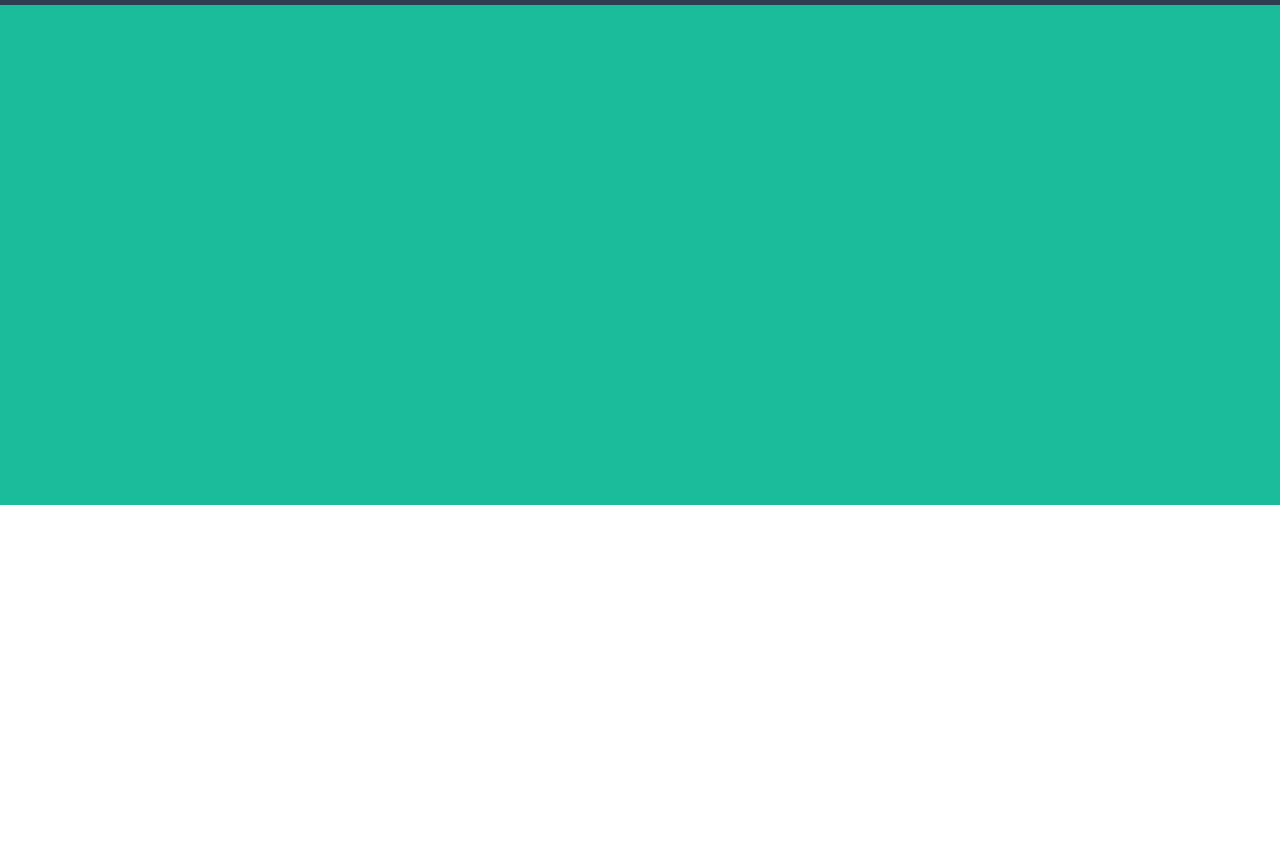
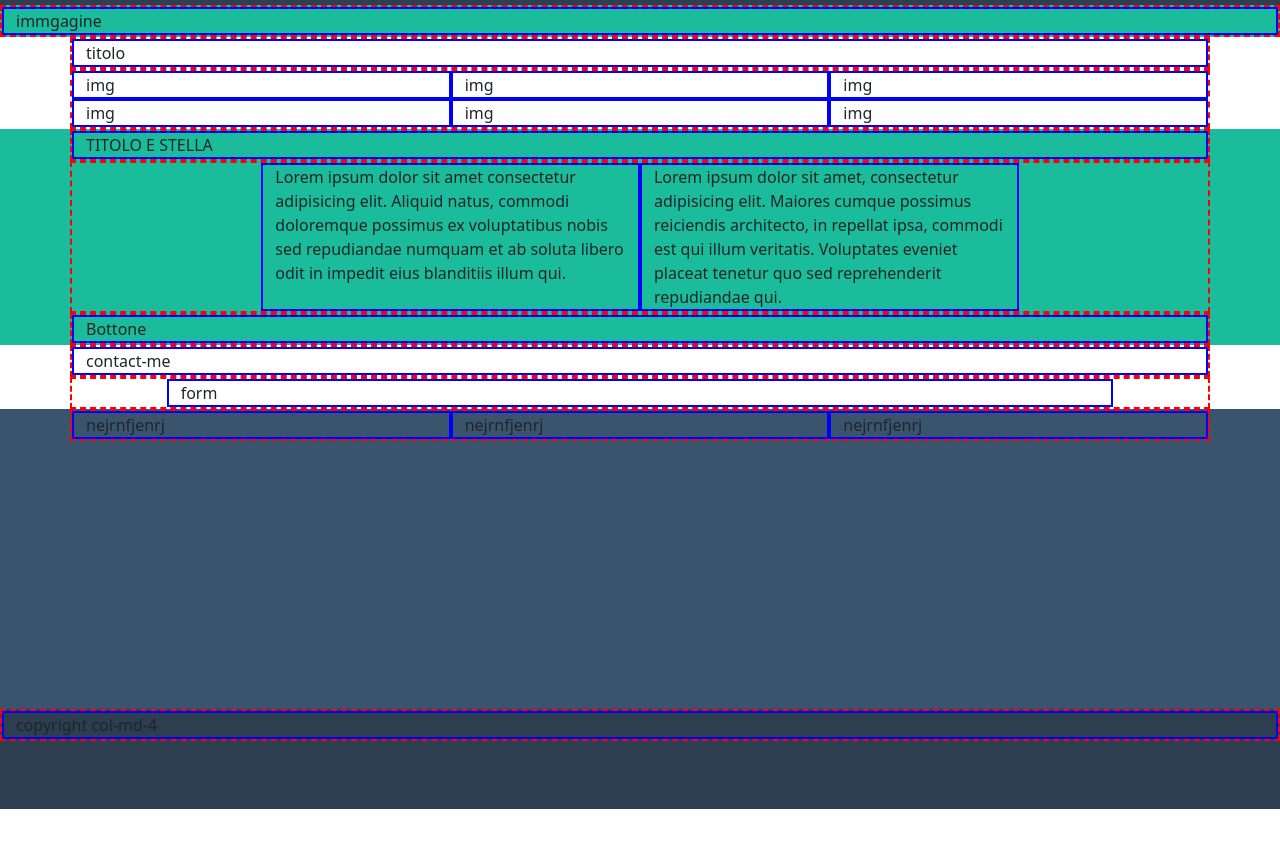
Before and after one commit to gianlutech/html-css-bootstrap-freelancer, a plain HTML site: page index.html in a window 1280 px wide. Shown: the part 51-898 px from the top of the page. After the commit the page ends 860 px from the top, so only its background shows below. Drawn offline with nearby package versions, Linux system fonts and the light colour scheme.

Commit message:
layout correct and add img

```diff
--- a/css/style.css
+++ b/css/style.css
@@ -1,5 +1,8 @@
 .bg-dark-blue{
     background-color: #2C3E50;
+}
+.bg-blue{
+    background-color: #3A546D;
 }
 .footer-top{
     min-height: 300px;
@@ -14,11 +17,9 @@
     background-color: white;
 }
 .about{
-    height: 500px;
     background-color: #1ABC9C;
 }
 .contact-me{
-    height: 500px;
     background-color: white;
 }
 .location{
@@ -30,3 +31,12 @@
     width: 200px;
     border: dashed 2px red;
 }
+.row{
+    border: dashed 2px red;
+}
+.col{
+    border: solid 2px blue;
+}
+.col-12{
+    border: solid 2px blue;
+}
--- a/index.html
+++ b/index.html
@@ -39,14 +39,83 @@
         </nav>
     </header>
     <main>
-        <section class="start"></section>
-        <section class="portfolio"></section>
-        <section class="about"></section>
-        <section class="contact-me"></section>
+        <!-- START -->
+        <section class="start">
+            <div class="container-fluid">
+                <div class="row">
+                    <div class="col">
+                        immgagine
+                    </div>
+                </div>
+            </div>
+        </section>
+        <!-- PORTFOLIO -->
+        <section class="portfolio">
+            <div class="container">
+                <div class="row">
+                    <div class="col">titolo</div>
+                </div>
+                <div class="row">
+                    <div class="col-12 col-md-6 col-lg-4">img</div>
+                    <div class="col-12 col-md-6 col-lg-4">img</div>
+                    <div class="col-12 col-md-6 col-lg-4">img</div>
+                    <div class="col-12 col-md-6 col-lg-4">img</div>
+                    <div class="col-12 col-md-6 col-lg-4">img</div>
+                    <div class="col-12 col-md-6 col-lg-4">img</div>
+                </div>
+            </div>
+        </section>
+        <!-- ABOUT -->
+        <section class="about">
+            <div class="container">
+                <div class="row">
+                    <div class="col">TITOLO E STELLA</div>
+                </div>
+                <div class="row">
+                    <div class="col-12 col-md-6 offset-lg-2 col-lg-4">Lorem ipsum dolor sit amet consectetur
+                        adipisicing elit. Aliquid
+                        natus, commodi
+                        doloremque possimus ex voluptatibus nobis sed repudiandae numquam et ab soluta libero odit in
+                        impedit eius blanditiis illum qui.</div>
+                    <div class="col-12 col-md-6 col-lg-4">Lorem ipsum dolor sit amet, consectetur adipisicing elit.
+                        Maiores
+                        cumque possimus
+                        reiciendis architecto, in repellat ipsa, commodi est qui illum veritatis. Voluptates eveniet
+                        placeat tenetur quo sed reprehenderit repudiandae qui.</div>
+                </div>
+                <div class="row">
+                    <div class="col">Bottone</div>
+                </div>
+            </div>
+        </section>
+        <!-- CONTACT-ME -->
+        <section class="contact-me">
+            <div class="container">
+                <div class="row">
+                    <div class="col">contact-me</div>
+                </div>
+                <div class="row">
+                    <div class="col offset-lg-1 col-lg-10"> form</div>
+                </div>
+            </div>
+        </section>
     </main>
-    <footer>
-        <div class="footer-top"></div>
-        <div class="footer-bottom"></div>
+    <!-- FOOTER -->
+    <footer class=" bg-blue">
+        <!-- FOOTER-TOP -->
+        <div class="footer-top container">
+            <div class="row">
+                <div class="col-12 col-md-4">nejrnfjenrj</div>
+                <div class="col-12 col-md-4">nejrnfjenrj</div>
+                <div class="col-12 col-md-4">nejrnfjenrj</div>
+            </div>
+        </div>
+        <!-- FOOTER-BOTTOM -->
+        <div class="footer-bottom container-fluid bg-dark-blue">
+            <div class="row">
+                <div class="col">copyright col-md-4</div>
+            </div>
+        </div>
     </footer>
 </body>
 
```
Also changed, not shown: img/avatar.svg (added), img/cabin.png (added), img/cake.png (added), img/circus.png (added), img/game.png (added), img/safe.png (added), img/submarine.png (added).
